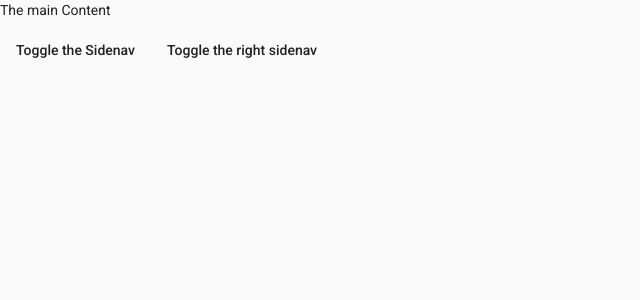
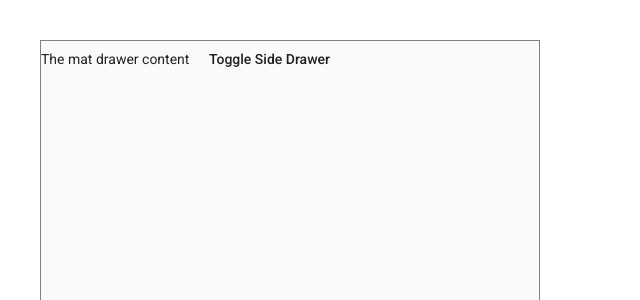
Before and after one commit to souhailouni/learn-Material, an Angular app: page / in a window 1280 px wide. Shown: the top 300 px of the page, without its empty margins (0-640 px from the left). Built offline with nearby package versions, Linux system fonts and the light colour scheme.

Commit message:
sideDrawer

```diff
--- a/src/app/app.component.css
+++ b/src/app/app.component.css
@@ -3,9 +3,6 @@
     padding: 20px
 }
 
-mat-grid-tile {
-    background-color: lightgreen;
-}
 
 mat-sidenav-container {
     position: absolute;
@@ -14,3 +11,9 @@ mat-sidenav-container {
     left: 0;
     bottom: 0;
 }
+
+mat-drawer-container {
+    width: 500px;
+    height: 400px;
+    border: 1px solid gray;
+}
--- a/src/app/app.component.html
+++ b/src/app/app.component.html
@@ -1,5 +1,5 @@
 <div class="container">
-    <mat-sidenav-container>
+    <!--- <mat-sidenav-container>
         <mat-sidenav mode="over" #sidenav closed> The Sidenav</mat-sidenav>
         <mat-sidenav mode="push" #sidenavend closed position="end">The right sidenav</mat-sidenav>
         <div>
@@ -7,6 +7,13 @@
             <button mat-button (click)="sidenav.toggle()">Toggle the Sidenav</button>
             <button mat-button (click)="sidenavend.toggle()">Toggle the right sidenav</button>
         </div>
-    </mat-sidenav-container>
+    </mat-sidenav-container>-->
+
+    <mat-drawer-container>
+        <mat-drawer mode="push" closed #sidedrawer>The side drawer</mat-drawer>
+        <mat-drawer-content>The mat drawer content
+            <button mat-button (click)="sidedrawer.toggle()">Toggle Side Drawer</button>
+        </mat-drawer-content>
+    </mat-drawer-container>
 
 </div>
```
